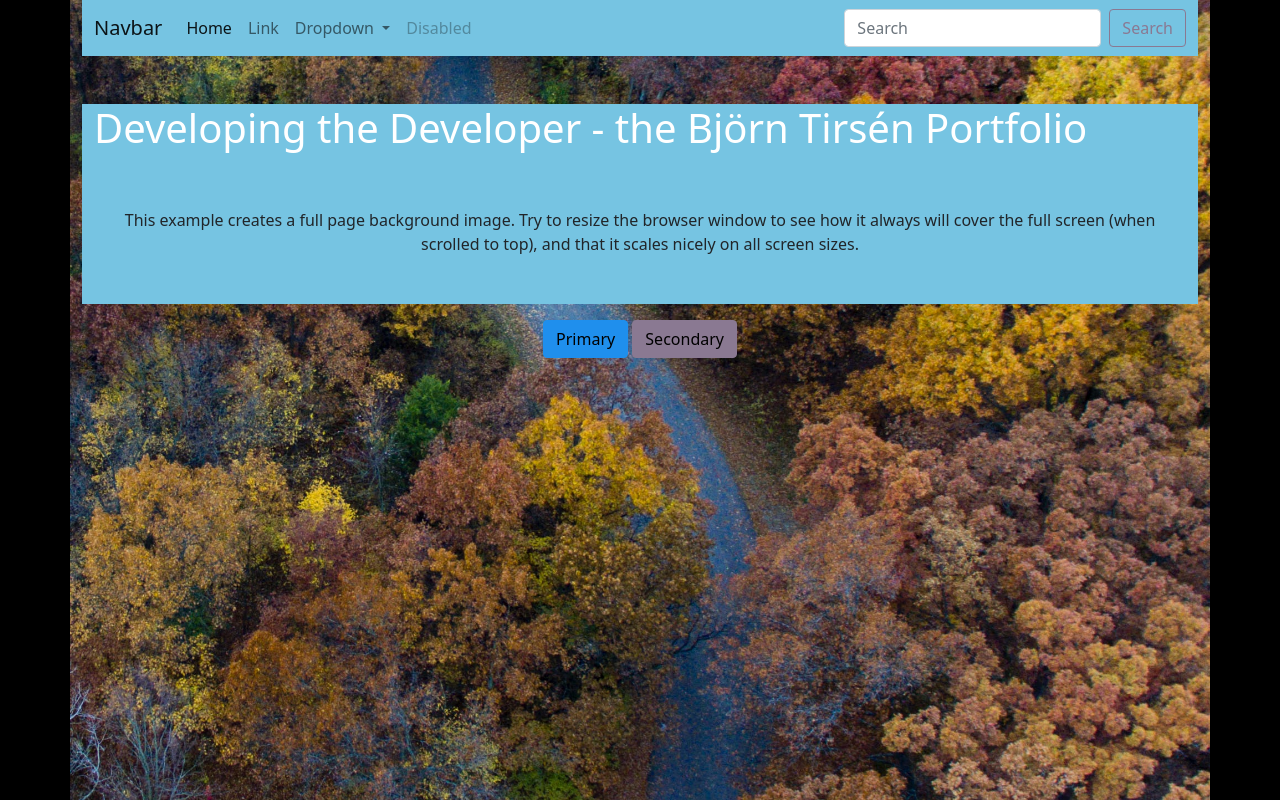
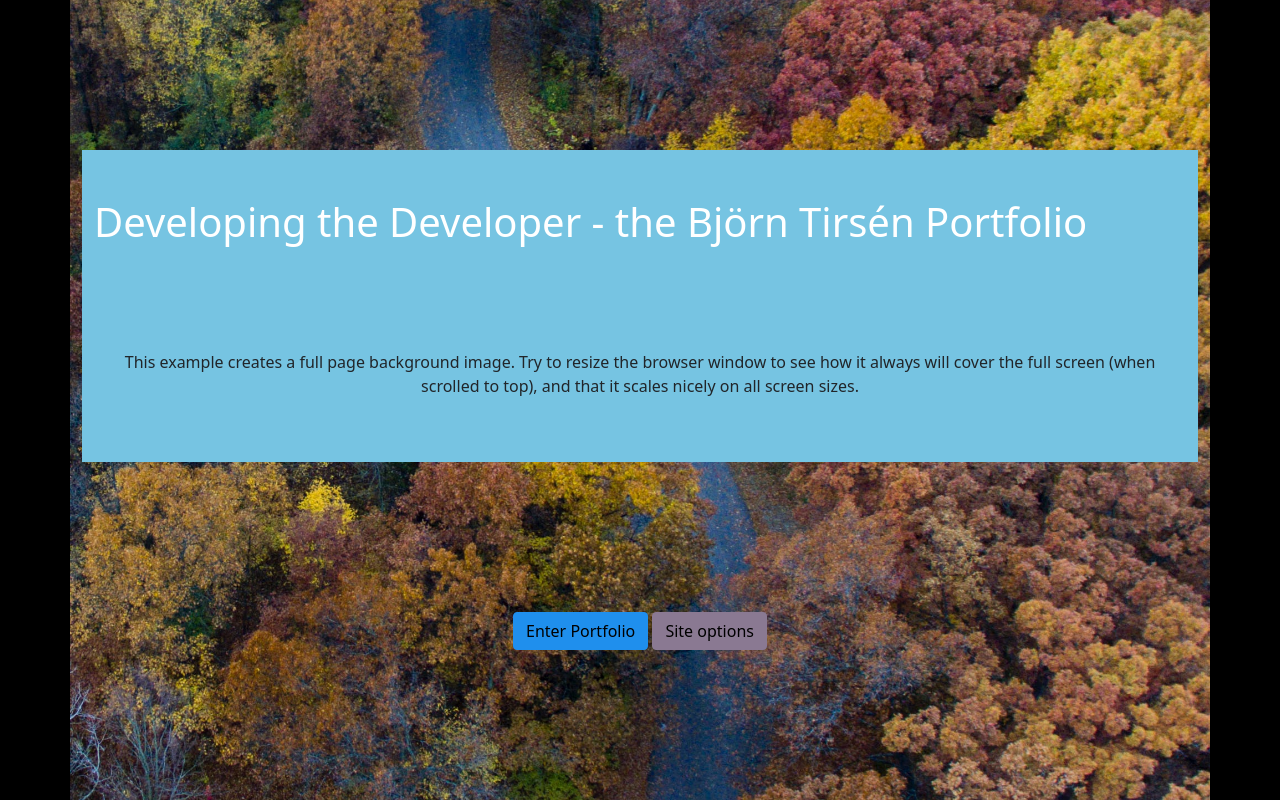
Before and after one commit to bjorntirsen/portfolio-1, a website: page app/index.html in a window 1280 px wide. Drawn offline with nearby package versions, Linux system fonts and the light colour scheme.

Commit message:
Some styling

```diff
--- a/app/index.html
+++ b/app/index.html
@@ -11,10 +11,10 @@
 <body>
 
     <!-- Wrapper -->
-    <div class="container bg fade-in">
+    <div class="d-flex flex-column align-items-center justify-content-evenly container bg fade-in">
 
         <!-- Nav Bar -->
-        <nav class="navbar navbar-expand-lg navbar-light bg-light">
+        <nav class="d-none navbar navbar-expand-lg navbar-light bg-light">
             <div class="container-fluid">
                 <a class="navbar-brand" href="#">Navbar</a>
                 <button class="navbar-toggler" type="button" data-toggle="collapse" data-target="#navbarSupportedContent" aria-controls="navbarSupportedContent" aria-expanded="false" aria-label="Toggle navigation">
@@ -54,15 +54,15 @@
 		</nav>
 
 		<!-- Main -->
-        <main class="container bg-light slow-fade mt-5">
-			<h1 class="text-white">Developing the Developer - the Björn Tirsén Portfolio</h1>
+        <main class="align-middle container bg-light slow-fade">
+			<h1 class="py-5 text-white">Developing the Developer - the Björn Tirsén Portfolio</h1>
 			<p class="py-5 text-center">This example creates a full page background image. Try to resize the browser window to see how it always will cover the full screen (when scrolled to top), and that it scales nicely on all screen sizes.</p>
 		</main>
 
 
 		<section class="text-center container">
-			<button class="btn btn-primary">Primary</button>
-        	<button class="btn btn-secondary">Secondary</button>
+			<button class="btn btn-primary">Enter Portfolio</button>
+        	<button class="btn btn-secondary">Site options</button>
 		</section>
 
     </div>
```
